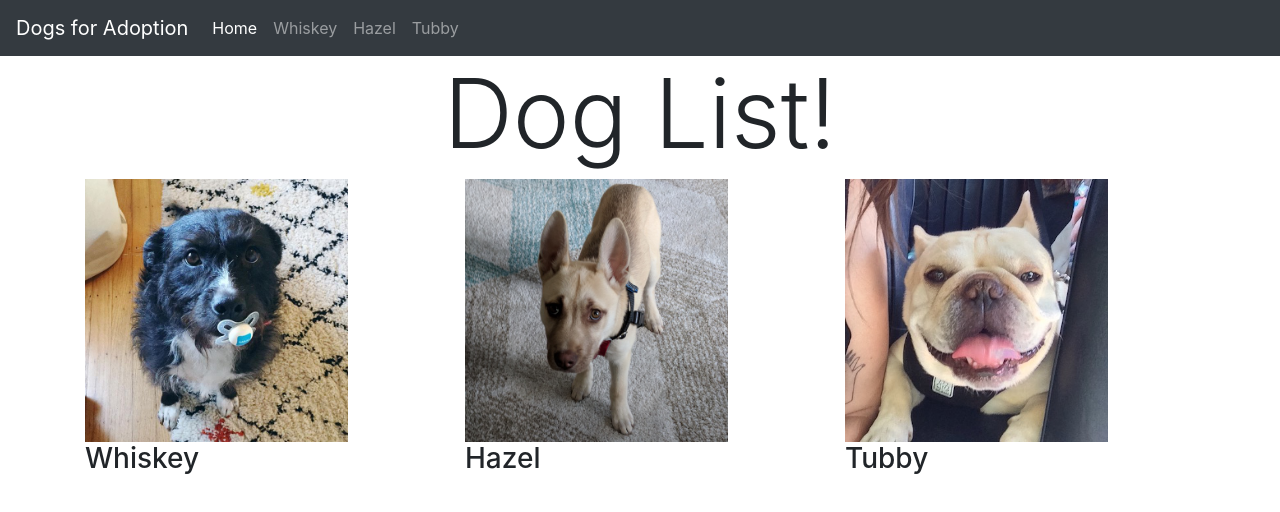
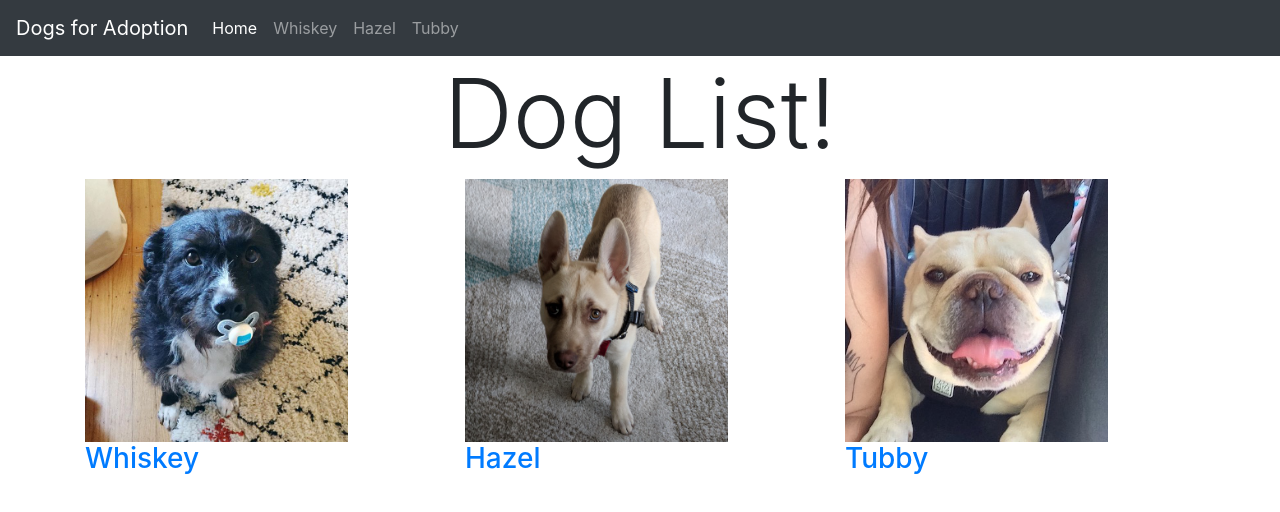
Before and after one commit to jawadahmedtaj/dog-finder, a React (Create React App) app: page /dogs in a window 1280 px wide. Shown: the top 512 px of the page. Built offline with nearby package versions, Linux system fonts and the light colour scheme.

Commit message:
minor tweaks

```diff
--- a/src/App.js
+++ b/src/App.js
@@ -48,7 +48,9 @@
     return (
       <div>
         <Navbar dogs={this.props.dogs} />
-        <Routes dogs={this.props.dogs} />
+        <div className="container">
+          <Routes dogs={this.props.dogs} />
+        </div>
       </div>
     );
   }
--- a/src/DogDetails.js
+++ b/src/DogDetails.js
@@ -6,16 +6,13 @@
   render() {
     let { dog } = this.props;
     return (
-      <div className="container">
       <div className="DogDetails row justify-content-center mt-5">
         <div className="col-11 col-lg-5">
           <div className="DogDetails-card card">
             <img className="card-img-top" src={dog.src} alt={dog.name} />
             <div className="card-body">
               <h2 className="card-title">{dog.name}</h2>
-                <h4 className="card-subtitle text-muted">
-                  {dog.age} years old
-                </h4>
+              <h4 className="card-subtitle text-muted">{dog.age} years old</h4>
             </div>
             <ul className="list-group list-group-flush">
               {dog.facts.map((fact, i) => (
@@ -34,7 +31,6 @@
           </div>
         </div>
       </div>
-      </div>
     );
   }
 }
--- a/src/DogList.js
+++ b/src/DogList.js
@@ -1,4 +1,5 @@
 import React, { Component } from "react";
+import { Link } from "react-router-dom";
 
 import "./DogList.css";
 
@@ -7,15 +8,16 @@
     return (
       <div className="DogList">
         <h1 className="display-1 text-center">Dog List!</h1>
-        <div className="container">
+
         <div className="row">
           {this.props.dogs.map(d => (
             <div className="Dog col-lg-4" key={d.name}>
               <img src={d.src} alt={d.name} />
-                <h3>{d.name}</h3>
+              <h3>
+                <Link to={`/dogs/${d.name}`}>{d.name}</Link>
+              </h3>
             </div>
           ))}
-          </div>
         </div>
       </div>
     );
```
Lines whose indentation alone changed are shown as unchanged.
